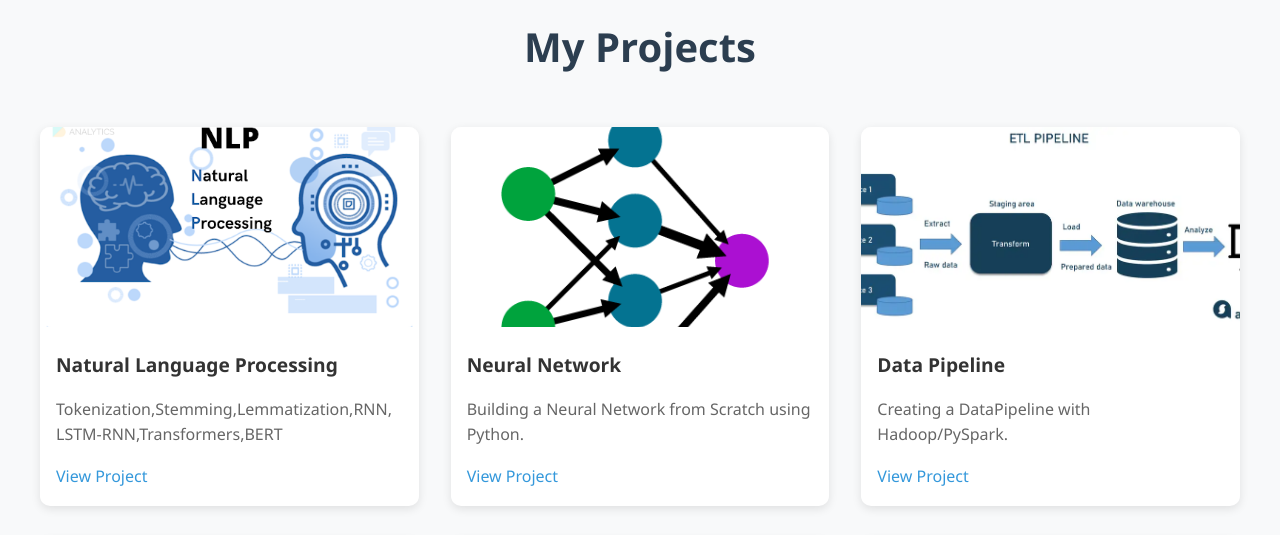
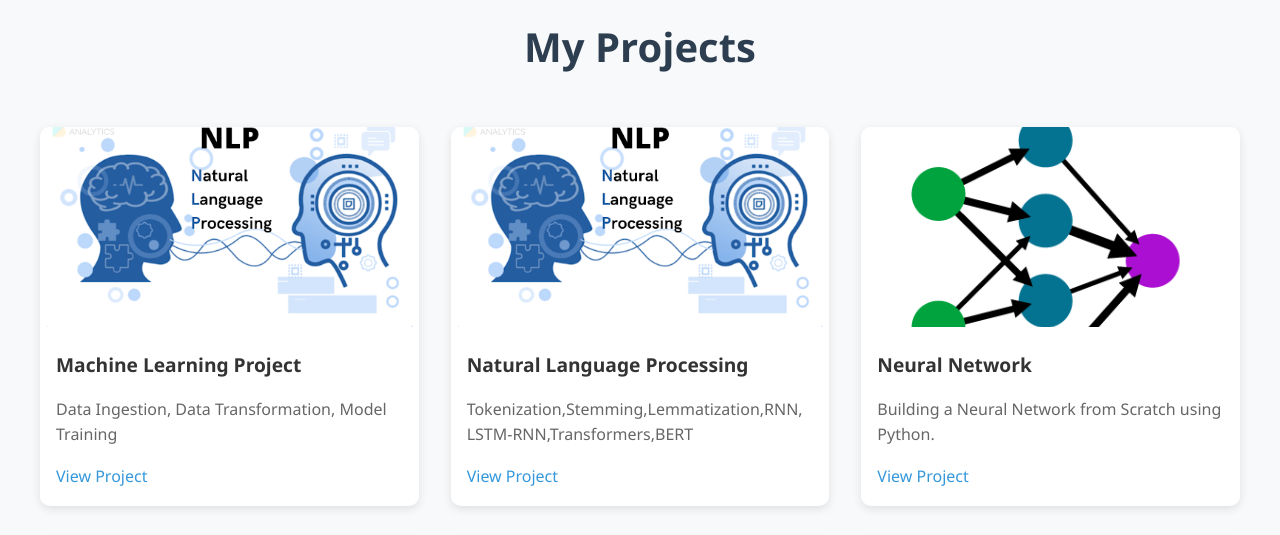
Before and after one commit to UmarKhattab09/Website, a plain HTML site: page index.html in a window 1280 px wide. Shown: the part 1280-1815 px from the top of the page. Drawn offline with Linux system fonts and the light colour scheme.

Commit message:
Update index.html

```diff
--- a/index.html
+++ b/index.html
@@ -54,6 +54,12 @@
     <section id="projects" class="projects">
         <h2>My Projects</h2>
         <div class="project-grid">
+            <div class="project-card">
+                <img src="images/unnamed.png" alt="Project 1 " height="300" width="200">
+                <h3>Machine Learning Project</h3>
+                <p>Data Ingestion, Data Transformation, Model Training</p>
+                <a href="https://github.com/UmarKhattab09/ML-Project" class="project-link">View Project</a>
+            </div>
             <div class="project-card">
                 <img src="images/unnamed.png" alt="Project 1 " height="300" width="200">
                 <h3>Natural Language Processing</h3>
```
